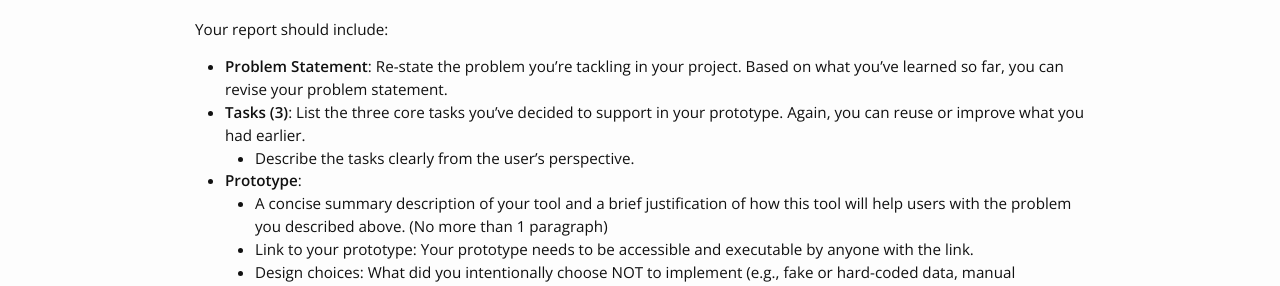
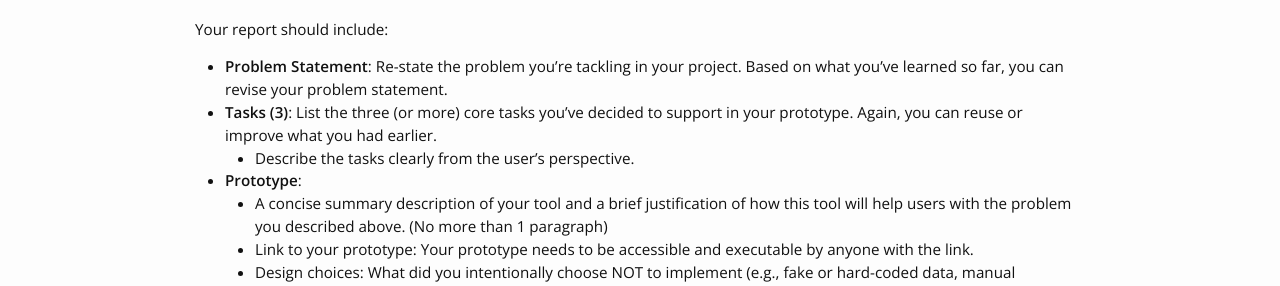
Before and after one commit to cstl-kaist/cs473-2025-fall, a Jekyll site: the page built from _projects/05_DPM3.md, in a window 1280 px wide. Shown: the part 821-1107 px from the top of the page. Built offline with Jekyll 4.4.1, drawn with Linux system fonts in a browser that asks for light colours; nearby versions of some CDN libraries.

Commit message:
DPM3 update including three OR MORE tasks

```diff
--- a/_projects/05_DPM3.md
+++ b/_projects/05_DPM3.md
@@ -42,7 +42,7 @@ Functionality does not need to be fully implemented. Please use hard-coded but r
 Your report should include:
 
 * **Problem Statement**: Re-state the problem you're tackling in your project. Based on what you've learned so far, you can revise your problem statement.
-* **Tasks (3)**: List the three core tasks you've decided to support in your prototype. Again, you can reuse or improve what you had earlier.
+* **Tasks (3)**: List the three (or more) core tasks you've decided to support in your prototype. Again, you can reuse or improve what you had earlier.
   * Describe the tasks clearly from the user's perspective.
 * **Prototype**:
   * A concise summary description of your tool and a brief justification of how this tool will help users with the problem you described above. (No more than 1 paragraph)
```
